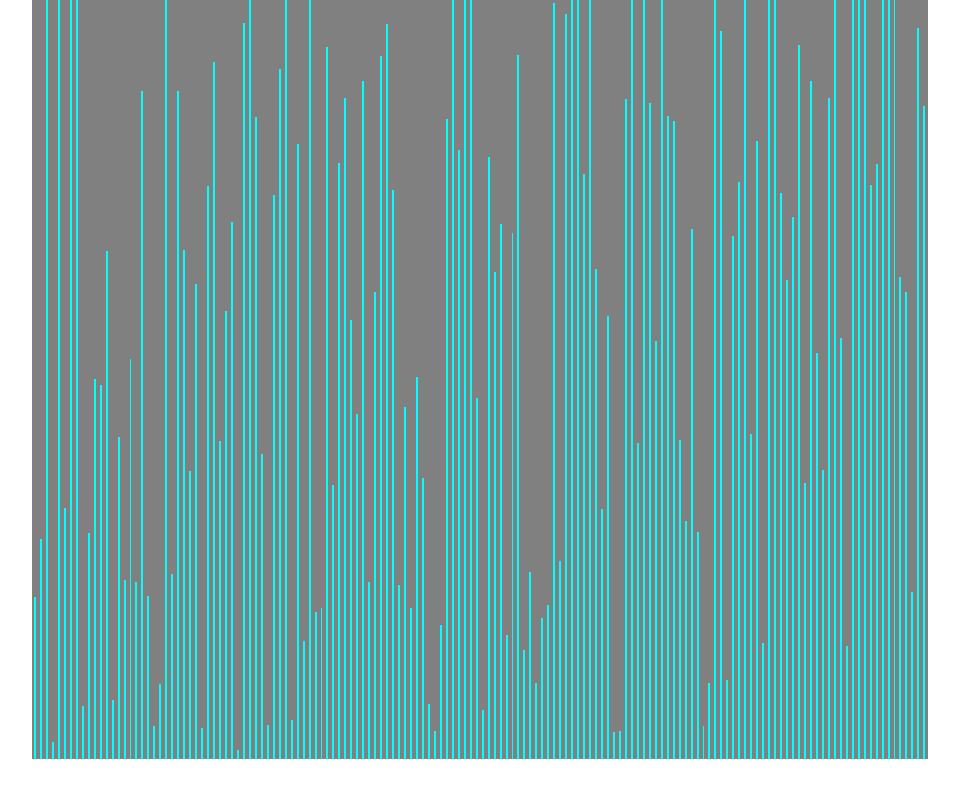
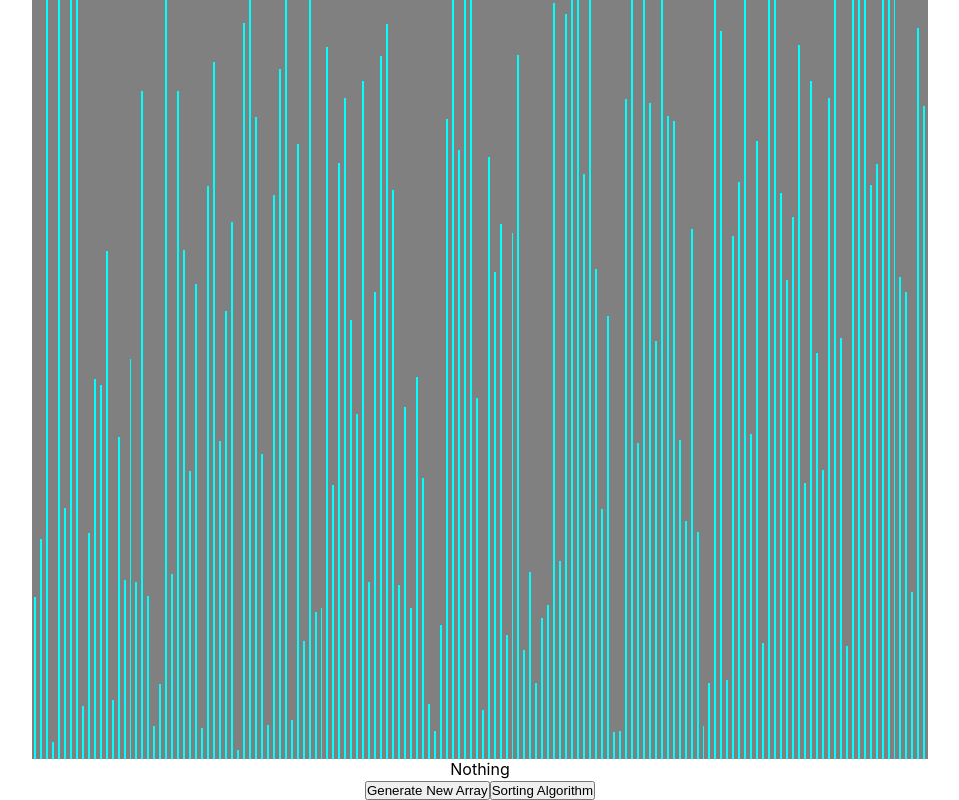
Before and after one commit to FlorinIasinovschi/Sorting-Visualizer, a React (Create React App) app: page / in a window 1280 px wide. Shown: the part 219-1019 px from the top of the page, without its empty margins (160-1119 px from the left). Before the commit the page ends 978 px from the top, so only its background shows below. Built offline with nearby package versions, Linux system fonts and the light colour scheme.

Commit message:
Added first algorithm, need to make it wait for the loop to finish

```diff
--- /dev/null
+++ b/src/Algorithms/testAlgo.js
@@ -0,0 +1,22 @@
+export function sortAlgo(arr) {
+  let newArr = [];
+  for (let i = 0; i < arr.length; i++) {
+    newArr.push(i);
+    // if (arr[i] > arr[i + 1]) {
+    //   let temp = arr[i + 1];
+    //   arr[i + 1] = arr[i];
+    //   arr[i] = temp;
+
+    //   while (arr[i] < arr[i - 1]) {
+    //     let temp2 = arr[i - 1];
+    //     arr[i - 1] = arr[i];
+    //     arr[i] = temp2;
+    //   }
+    // }
+
+
+  }
+
+
+  return newArr;
+}
--- a/src/SortingVisualizer/SortingVisualizer.jsx
+++ b/src/SortingVisualizer/SortingVisualizer.jsx
@@ -1,11 +1,13 @@
 import React from "react";
 import './SortingVisualizer.css';
+import { sortAlgo } from "../Algorithms/testAlgo";
 
 export class SortingVisualizer extends React.Component {
   constructor(props) {
     super(props);
     this.state = {
-      arr: []
+      arr: [],
+      debugState: "Nothing"
     }
   }
 
@@ -20,14 +22,45 @@ export class SortingVisualizer extends React.Component {
     }
     this.setState({ arr: newArr })
   }
+
+  sortingAlgo() {
+    const jsAlgo = this.state.arr.slice().sort((a, b) => a - b);
+    const testAlgo = sortAlgo(this.state.arr.slice());
+    console.log(testAlgo);
+    console.log(correctSort(jsAlgo, testAlgo));
+    // this.setState({
+    //   arr: sortAlgo(this.state.arr)
+    //debugState: sortAlgo(this.state.arr)
+    //})
+  }
+
   render() {
     return (
-      <div id="bars-container">
-        {this.state.arr.map((val, indx) => <div key={indx} className="bars" style={{ height: `${val}px` }}></div>)
-        }
+      <div className="main-container">
+        <div id="bars-container">
+          {this.state.arr.map((val, indx) => <div key={indx} className="bars" style={{ height: `${val}px` }}></div>)
+          }
+        </div>
+        <div>{this.state.debugState}</div>
+        <button onClick={() => this.createArray()}>Generate New Array</button>
+
+        <button onClick={() => this.sortingAlgo()}>Sorting Algorithm</button>
       </div>
+
     )
   }
+}
+
+function correctSort(js, test) {
+
+  for (let i = 0; i < 150; i++) {
+    if (js[i] != test[i]) {
+      console.log(js[i]);
+      console.log(test[i]);
+      return false;
+    }
+  }
+  return true;
 }
 
 function rndN(min, max) {
```
Also changed, not shown: 1 other file (tests, documents, lock files or other folders).
